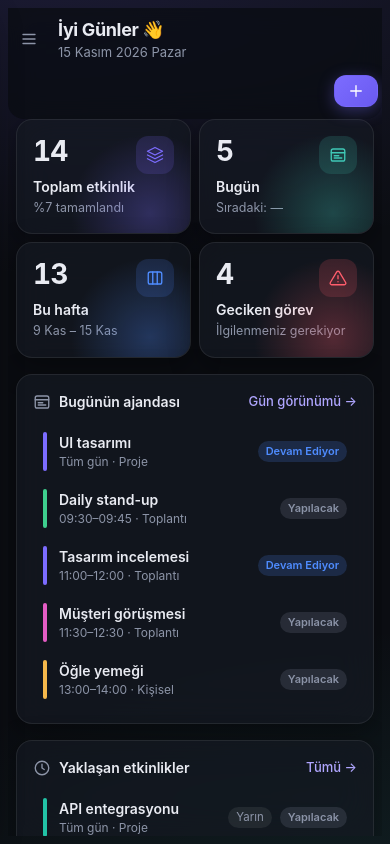
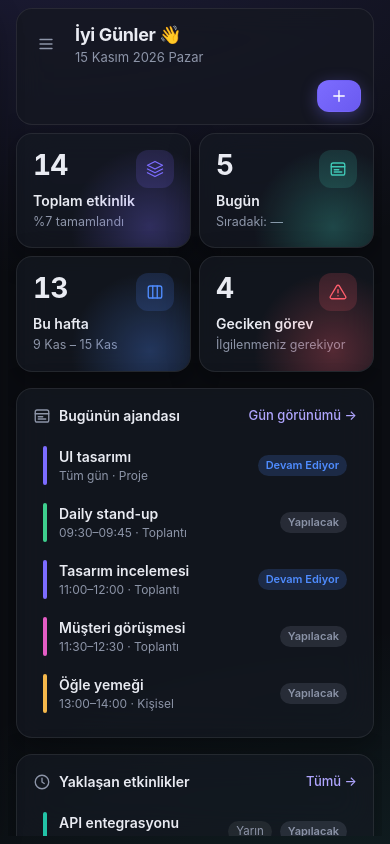
Before and after one commit to SerkanBlt/Calendar-App, a website built with Vite: page calendar-pro/index.html in a window 390 px wide. Built offline with nearby package versions, Linux system fonts and the light colour scheme.

Commit message:
Release 1.11.1: rounded, padded header panel on mobile
On screens up to 900px wide the view header is now a bordered panel with
all four corners rounded (it only had rounded bottom corners and no
visible edge), 12px padding on every side (was 8px 4px 12px, so the menu
and "+" buttons touched the edges) and the same width as the calendar card
below it. Desktop is unchanged.

Co-Authored-By: Claude Sonnet 5.5 <noreply@anthropic.com>
Claude-Session: https://claude.ai/code/session_013Er57Ehxyk7Hn515dW9rnU

```diff
--- a/calendar-pro/package.json
+++ b/calendar-pro/package.json
@@ -1,7 +1,7 @@
 {
   "name": "calendar-pro",
   "private": true,
-  "version": "1.11.0",
+  "version": "1.11.1",
   "description": "Calendar Pro — modüler, offline çalışan takvim ve üretkenlik SPA'sı (Vanilla JS + IndexedDB + PWA).",
   "type": "module",
   "scripts": {
--- a/calendar-pro/public/service-worker.js
+++ b/calendar-pro/public/service-worker.js
@@ -11,7 +11,7 @@
  *  - diğer GET istekleri (aynı origin): stale-while-revalidate.
  *  - notificationclick: açık pencereye odaklan veya uygulamayı aç.
  */
-const VERSION = 'v1.11.0'; // uygulama sürümüyle birlikte artırılır; eski önbellekler temizlenir
+const VERSION = 'v1.11.1'; // uygulama sürümüyle birlikte artırılır; eski önbellekler temizlenir
 const CACHE_NAME = `calendar-pro-${VERSION}`;
 const SCOPE = self.registration.scope; // ör. https://kullanici.github.io/Calendar-App/
 const at = (path) => new URL(path, SCOPE).href;
--- a/calendar-pro/src/styles/main.css
+++ b/calendar-pro/src/styles/main.css
@@ -642,7 +642,14 @@ kbd {
   .sidebar-scrim { position: fixed; inset: 0; z-index: 55; background: var(--scrim); }
   .sidebar-open .sidebar-scrim { display: block; }
   .only-mobile { display: inline-grid !important; }
-  .toolbar { padding: var(--space-2) var(--space-1) var(--space-3); }
+  /* Mobil: başlık, dört köşesi yuvarlak çerçeveli bir panel; içerikle (view-body) aynı genişlikte */
+  .toolbar {
+    margin: 0 var(--space-2) var(--space-2);
+    padding: var(--space-3);
+    border: 1px solid var(--border);
+    border-radius: var(--radius);
+    background: color-mix(in srgb, var(--surface-solid) 86%, transparent);
+  }
   .toolbar-title h1 { font-size: 18px; }
   .field-grid { grid-template-columns: 1fr 1fr; }
   .field-grid--3 { grid-template-columns: 1fr; }
```
Also changed, not shown: calendar-pro/CHANGELOG.md, 1 other file.
